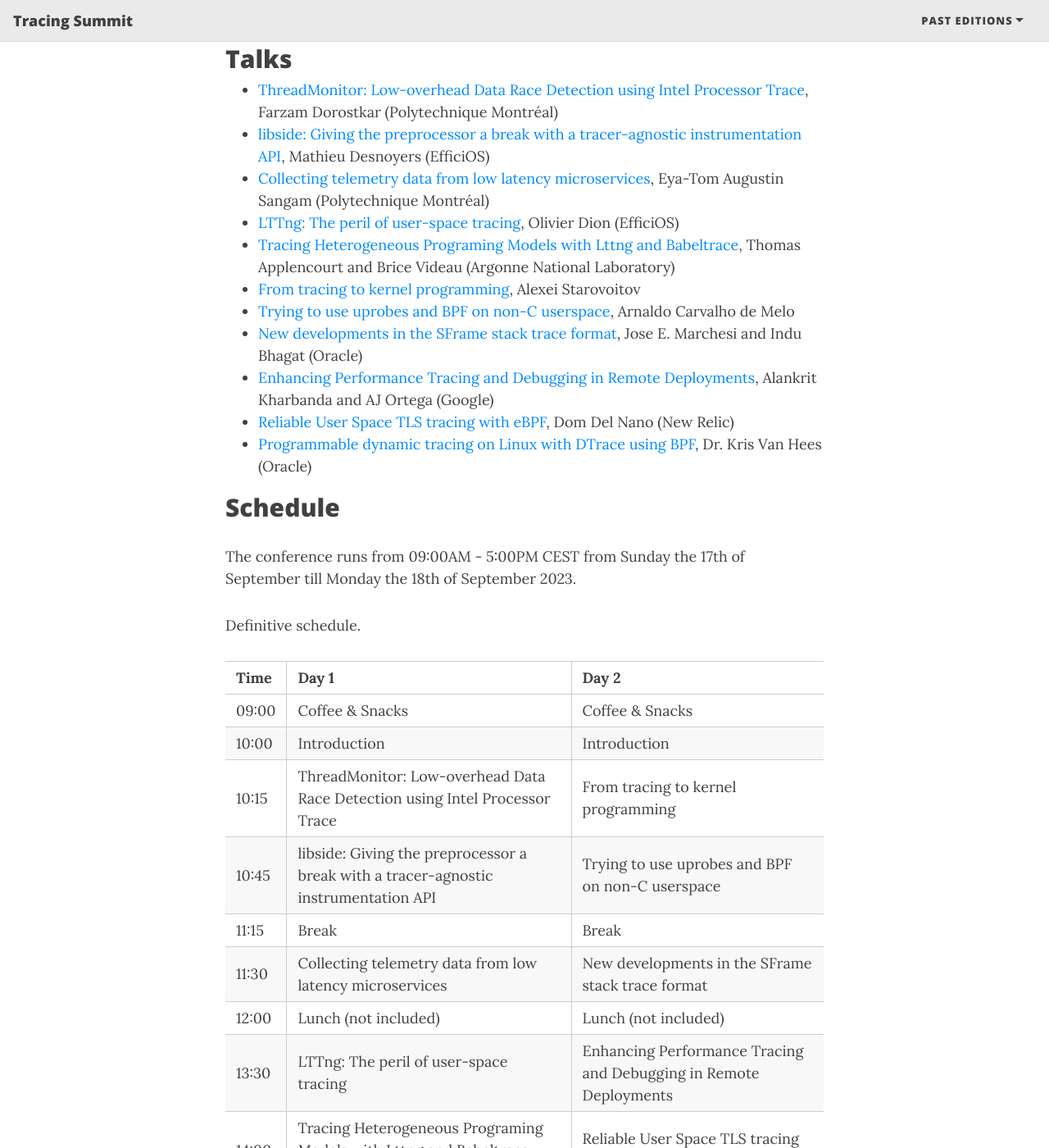
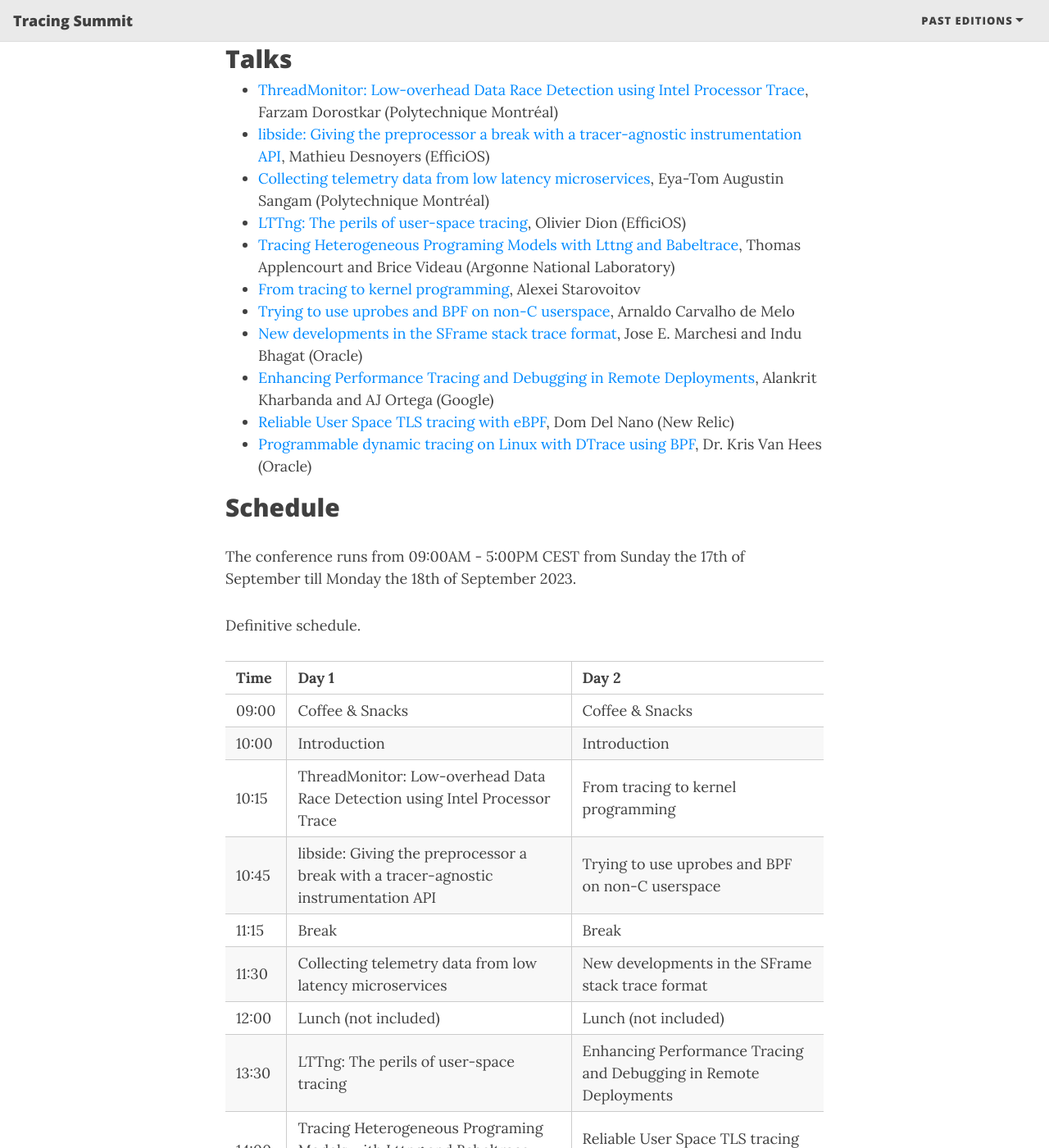
Before and after one commit to tracingsummit/tracingsummit.github.io, a Jekyll site: the page built from index.md, in a window 1280 px wide and 1400 px high, scrolled down 1498 px. Shown: the whole window at 82% size. Built offline with Jekyll 4.4.1, drawn with Linux system fonts in a browser that asks for light colours; nearby versions of some CDN libraries.

Commit message:
peril -> perils for LTTng talk
Signed-off-by: Olivier Dion <odion@efficios.com>

```diff
--- a/index.md
+++ b/index.md
@@ -56,7 +56,7 @@
 * [ThreadMonitor: Low-overhead Data Race Detection using Intel Processor Trace](/ts/2023/tmon), Farzam Dorostkar (Polytechnique Montréal)
 * [libside: Giving the preprocessor a break with a tracer-agnostic instrumentation API](/ts/2023/libside), Mathieu Desnoyers (EfficiOS)
 * [Collecting telemetry data from low latency microservices](/ts/2023/telemetry), Eya-Tom Augustin Sangam (Polytechnique Montréal)
-* [LTTng: The peril of user-space tracing](/ts/2023/lttng), Olivier Dion (EfficiOS)
+* [LTTng: The perils of user-space tracing](/ts/2023/lttng), Olivier Dion (EfficiOS)
 * [Tracing Heterogeneous Programing Models with Lttng and Babeltrace](/ts/2023/heterogeneous), Thomas Applencourt and Brice Videau (Argonne National Laboratory)
 * [From tracing to kernel programming](/ts/2023/ebpf), Alexei Starovoitov
 * [Trying to use uprobes and BPF on non-C userspace](/ts/2023/bpf-non-c), Arnaldo Carvalho de Melo
@@ -133,7 +133,7 @@
 
 <tr>
 <td class="org-right">13:30</td>
-<td class="org-left">LTTng: The peril of user-space tracing</td>
+<td class="org-left">LTTng: The perils of user-space tracing</td>
 <td class="org-left">Enhancing Performance Tracing and Debugging in Remote Deployments</td>
 </tr>
 
```
Also changed, not shown: ts/2023/lttng.md (+1 -1 lines).
